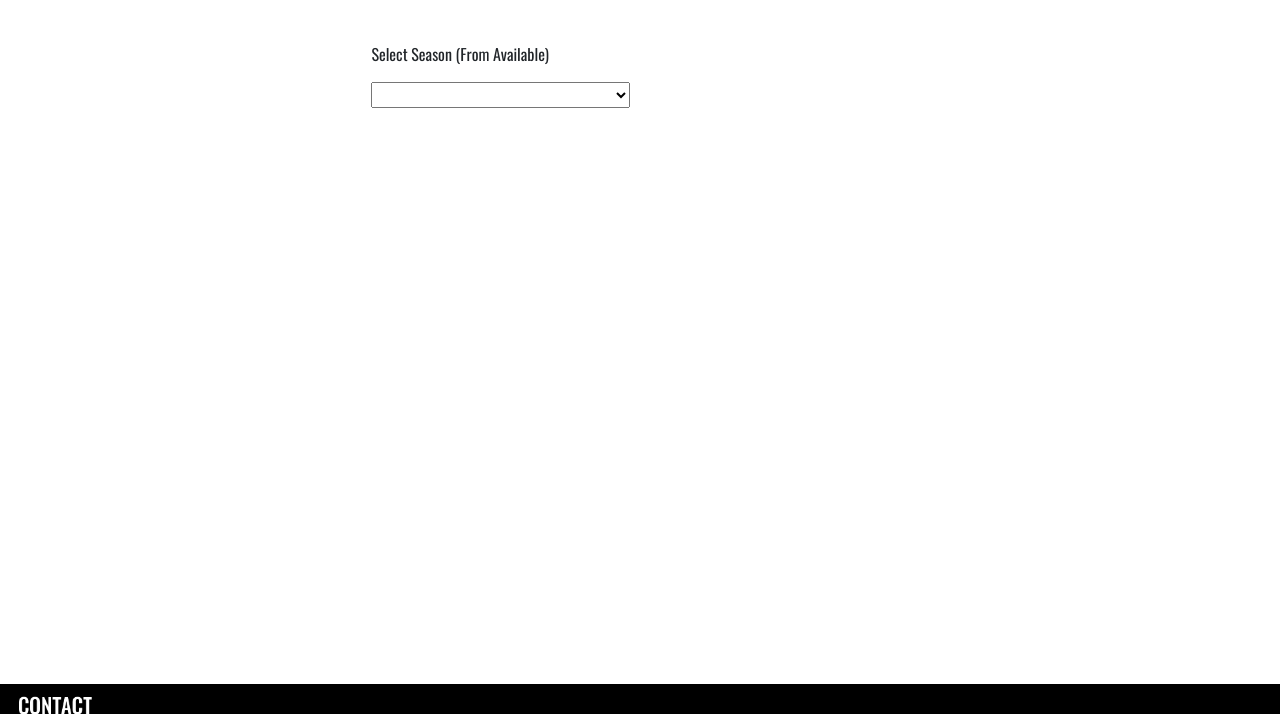
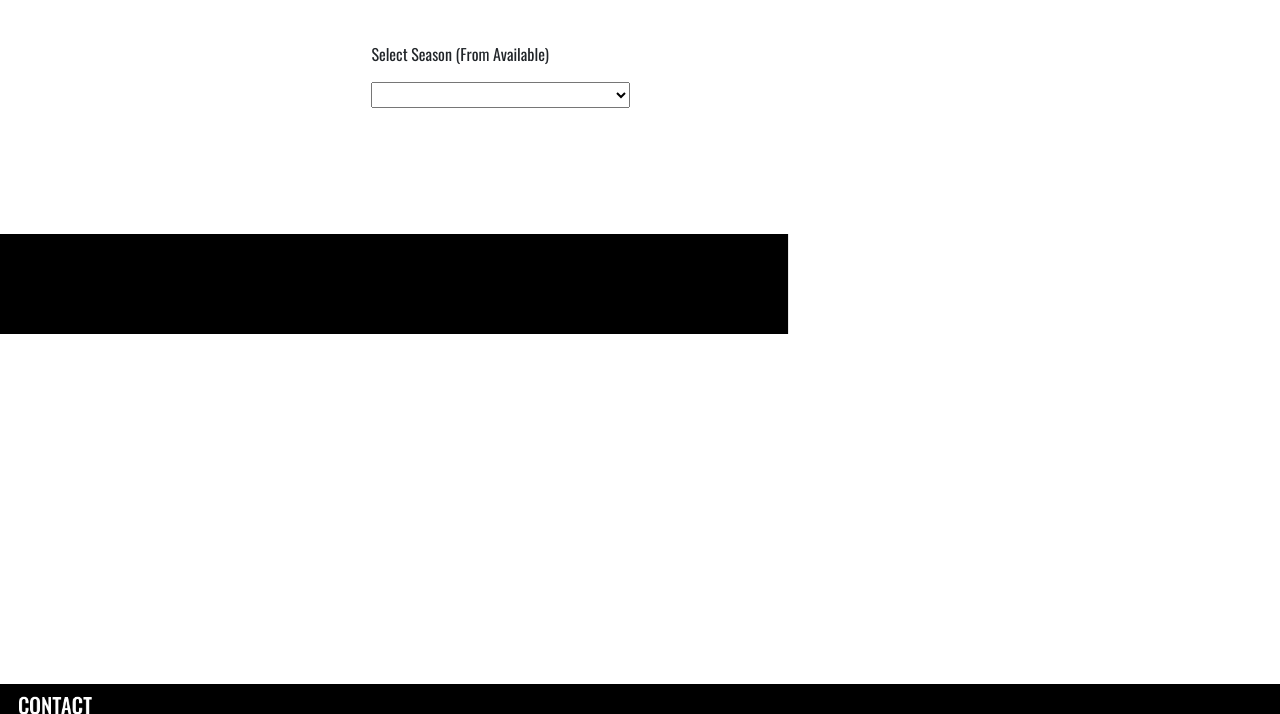
Before and after one commit to dillon32/FerryScheduler, a website: page index-mobile.html in a window 1280 px wide. Shown: the part 116-830 px from the top of the page. Drawn offline with nearby package versions, Linux system fonts and the light colour scheme.

Commit message:
Work on alignment 4

```diff
--- a/index-mobile.html
+++ b/index-mobile.html
@@ -40,7 +40,7 @@
     <div class="d-flex justify-content-center">
 
       <div class="row">
-    <header class="col align-center">
+    <header class="col align-items-center">
       <img class='full-width-bar top_header' src="images/header-mobile.png" alt="Fire Island Ferry Scheduler header">
     </header>
     </div>
--- a/mobile.css
+++ b/mobile.css
@@ -37,8 +37,9 @@ a, p, option {
    position: absolute;
    display: block;
    height: 100px;
-   margin-left: 0;
-   margin-right: 0;
+   top: 50%;
+   left: 50%;
+   transform: translate(-50%, -50%);
 }
 
 .bottom_header {
```
